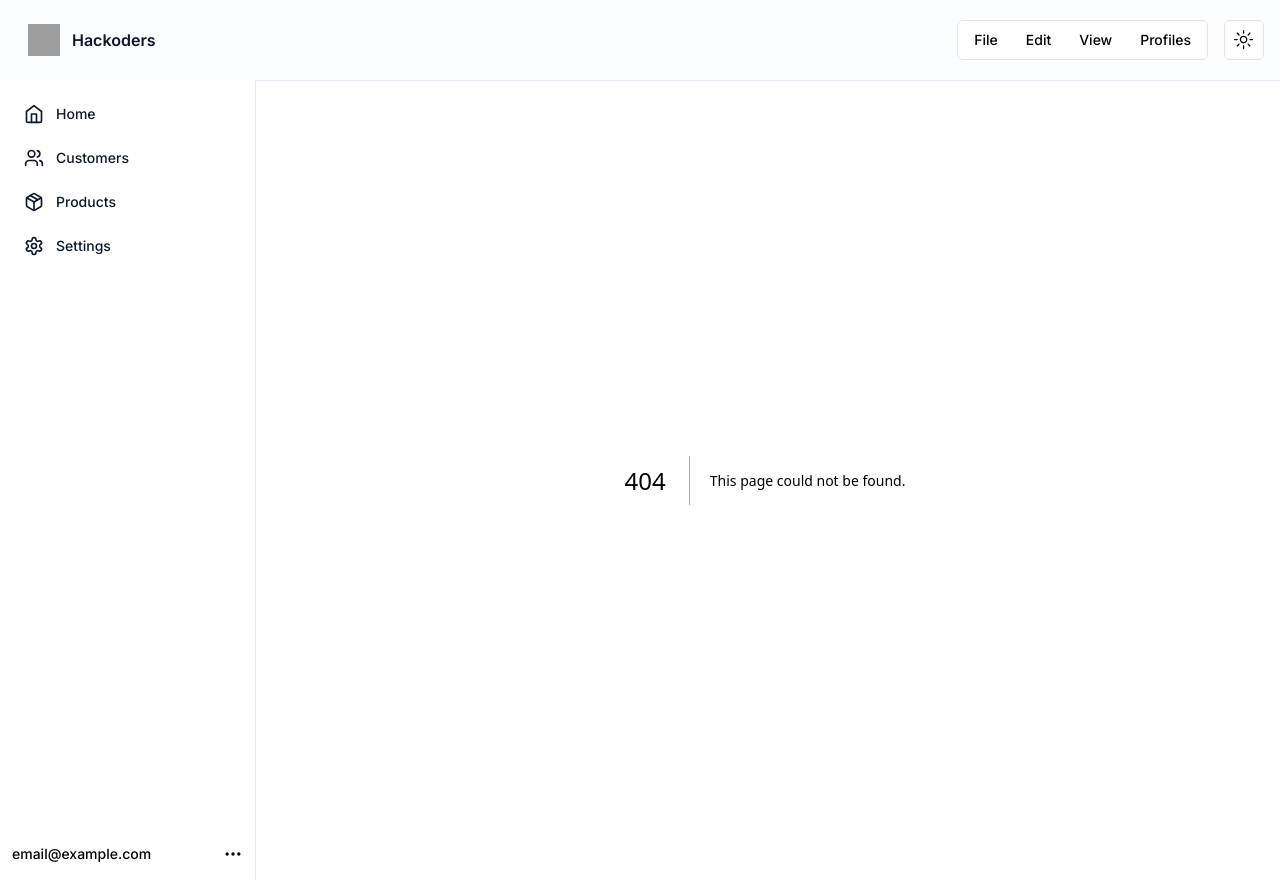
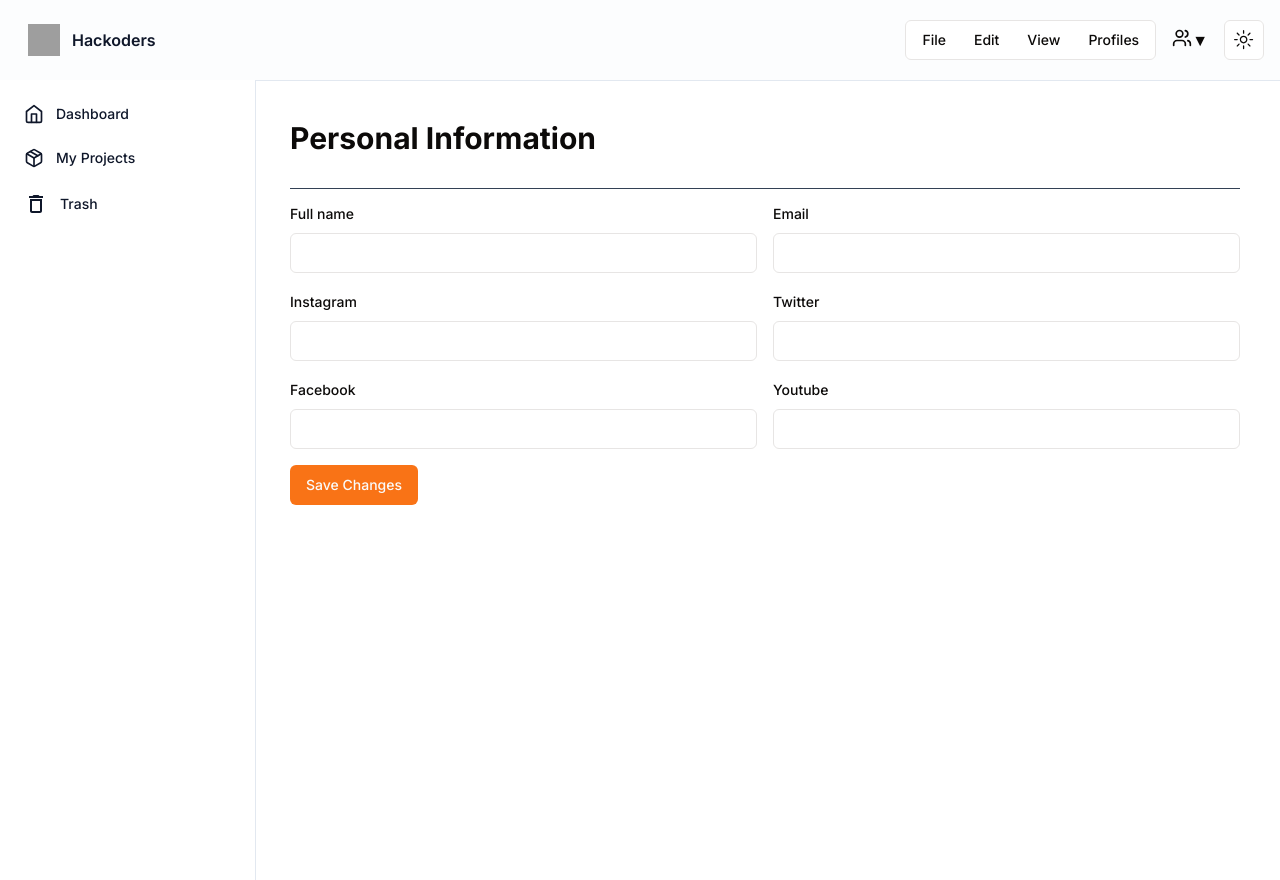
Before and after one commit to vaxad/BlitzAI, a Next.js app in the folder frontend/: page /profile in a window 1280 px wide. Before the commit this address had no page. After the commit the page ends 800 px from the top, so only its background shows below. Built offline with nearby package versions, Linux system fonts and the light colour scheme; grey boxes are pictures that could not be loaded.

Commit message:
profile done.

```diff
--- a/frontend/app/components/Login.jsx
+++ b/frontend/app/components/Login.jsx
@@ -13,7 +13,7 @@ export default function Login() {
   return (
     <Card className="w-fit ">
       <CardHeader className="space-y-1">
-        <CardTitle className="text-2xl font-bold">Login</CardTitle>
+        <CardTitle className="text-3xl font-bold">Login</CardTitle>
         <CardDescription>Enter your username and password to login to your account</CardDescription>
       </CardHeader>
       <CardContent>
@@ -37,7 +37,7 @@ export default function Login() {
               Remember me
             </Label>
           </div>
-          <Button className="w-full" type="submit">
+          <Button className="w-fit" type="submit">
             Login
           </Button>
         </div>
--- a/frontend/app/components/Navbar.jsx
+++ b/frontend/app/components/Navbar.jsx
@@ -13,6 +13,12 @@ import {
   MenubarSubTrigger,
   MenubarTrigger,
 } from "@/components/ui/menubar"
+import {
+  HoverCard,
+  HoverCardContent,
+  HoverCardTrigger,
+} from "@/components/ui/hover-card"
+
 import React from 'react'
 import SideNav from './SideNav'
 import { ModeToggle } from "@/components/ui/theme-toggle"
@@ -21,9 +27,9 @@ import Link from "next/link"
 export default function Navbar() {
   return (
     <div className=' fixed top-0 flex flex-row w-full px-4 py-4 gap-8 border-b border-slate-200 dark:border-slate-700 items-center justify-between dark:bg-transparent bg-slate-200 bg-clip-padding backdrop-filter backdrop-blur-md bg-opacity-10  '>
-        <SideNav/>
+      <SideNav />
       <Link href="/" className=" flex items-center rounded-lg px-3 py-2 text-slate-900 dark:text-white">
-      <img className=' w-8 h-8' src="https://img.icons8.com/ios-filled/50/ffffff/logo.png" alt="logo"/>
+        <img className=' w-8 h-8' src="https://img.icons8.com/ios-filled/50/ffffff/logo.png" alt="logo" />
         <span className="ml-3 text-base font-semibold">Hackoders</span>
       </Link>
       <div className=" flex flex-row gap-4 justify-center items-center w-fit">
@@ -111,10 +117,39 @@ export default function Navbar() {
               <MenubarItem inset>Edit...</MenubarItem>
               <MenubarSeparator />
               <MenubarItem inset>Add Profile...</MenubarItem>
+
+
             </MenubarContent>
           </MenubarMenu>
         </Menubar>
-    <ModeToggle/>
+        <HoverCard>
+          <HoverCardTrigger>
+            <div className="flex flex-row">
+              <svg xmlns="http://www.w3.org/2000/svg" className="h-5 w-5" width="24" height="24" aria-hidden="true" viewBox="0 0 24 24" fill="none" stroke="currentColor" strokeWidth="2" strokeLinecap="round" strokeLinejoin="round" >
+                <path d="M16 21v-2a4 4 0 0 0-4-4H6a4 4 0 0 0-4 4v2" />
+                <circle cx="9" cy="7" r="4" />
+                <path d="M22 21v-2a4 4 0 0 0-3-3.87" />
+                <path d="M16 3.13a4 4 0 0 1 0 7.75" />
+              </svg>
+              ▼
+            </div>
+
+          </HoverCardTrigger>
+          <HoverCardContent nopad >
+            <div className="flex flex-col gap-5 py-4">
+
+              <div className="px-4">Hii, Prinkal Doshi</div>
+              <div className=' border-b w-full flex border-slate-700'></div>
+              <div className="px-4">Profile</div>
+              <div className="px-4">Dashboard</div>
+              <div className="px-4">My Projects</div>
+              <div className="px-4">FAQ's</div>
+              <div className=' border-b w-full flex border-slate-700'></div>
+              <div className="px-4">Log Out</div>
+            </div>
+          </HoverCardContent>
+        </HoverCard>
+        <ModeToggle />
       </div>
     </div>
   )
--- a/frontend/app/components/SideNav.jsx
+++ b/frontend/app/components/SideNav.jsx
@@ -2,6 +2,7 @@
 import Link from 'next/link'
 import { usePathname } from 'next/navigation'
 import React, { useEffect } from 'react'
+import { MdDeleteOutline } from "react-icons/md";
 
 export default function SideNav() {
   const path = usePathname()
@@ -19,10 +20,10 @@ export default function SideNav() {
               <path d="m3 9 9-7 9 7v11a2 2 0 0 1-2 2H5a2 2 0 0 1-2-2z" />
               <polyline points="9 22 9 12 15 12 15 22" />
             </svg>
-            <span className="ml-3 flex-1 whitespace-nowrap">Home</span>
+            <span className="ml-3 flex-1 whitespace-nowrap">Dashboard</span>
           </Link>
         </li>
-        <li>
+        {/* <li>
           <Link href="/customers" className={`flex items-center rounded-lg px-3 py-2 text-slate-900 dark:text-white ${path.includes("customers")?" bg-primary hover:bg-orange-600":"hover:bg-slate-100  dark:hover:bg-slate-700"} `}>
             <svg xmlns="http://www.w3.org/2000/svg" className="h-5 w-5" width="24" height="24" aria-hidden="true" viewBox="0 0 24 24" fill="none" stroke="currentColor" strokeWidth="2" strokeLinecap="round" strokeLinejoin="round" >
               <path d="M16 21v-2a4 4 0 0 0-4-4H6a4 4 0 0 0-4 4v2" />
@@ -30,9 +31,9 @@ export default function SideNav() {
               <path d="M22 21v-2a4 4 0 0 0-3-3.87" />
               <path d="M16 3.13a4 4 0 0 1 0 7.75" />
             </svg>
-            <span className="ml-3 flex-1 whitespace-nowrap">Customers</span>
+            <span className="ml-3 flex-1 whitespace-nowrap">My Projects</span>
           </Link>
-        </li>
+        </li> */}
         <li>
           <Link href="/products" className={`flex items-center rounded-lg px-3 py-2 text-slate-900 dark:text-white ${path.includes("products")?" bg-primary hover:bg-orange-600":"hover:bg-slate-100  dark:hover:bg-slate-700"} `}>
             <svg xmlns="http://www.w3.org/2000/svg" className="h-5 w-5" width="24" height="24" aria-hidden="true" viewBox="0 0 24 24" fill="none" stroke="currentColor" strokeWidth="2" strokeLinecap="round" strokeLinejoin="round" >
@@ -41,27 +42,19 @@ export default function SideNav() {
               <polyline points="3.29 7 12 12 20.71 7" />
               <line x1="12" x2="12" y1="22" y2="12" />
             </svg>
-            <span className="ml-3 flex-1 whitespace-nowrap">Products</span>
+            <span className="ml-3 flex-1 whitespace-nowrap">My Projects</span>
           </Link>
         </li>
         <li>
           <a href="#" className={`flex items-center rounded-lg px-3 py-2 text-slate-900 dark:text-white ${path.includes("settings")?" bg-primary hover:bg-orange-600":"hover:bg-slate-100  dark:hover:bg-slate-700"} `}>
-            <svg xmlns="http://www.w3.org/2000/svg" className="h-5 w-5" width="24" height="24" aria-hidden="true" viewBox="0 0 24 24" fill="none" stroke="currentColor" strokeWidth="2" strokeLinecap="round" strokeLinejoin="round" >
-              <path d="M12.22 2h-.44a2 2 0 0 0-2 2v.18a2 2 0 0 1-1 1.73l-.43.25a2 2 0 0 1-2 0l-.15-.08a2 2 0 0 0-2.73.73l-.22.38a2 2 0 0 0 .73 2.73l.15.1a2 2 0 0 1 1 1.72v.51a2 2 0 0 1-1 1.74l-.15.09a2 2 0 0 0-.73 2.73l.22.38a2 2 0 0 0 2.73.73l.15-.08a2 2 0 0 1 2 0l.43.25a2 2 0 0 1 1 1.73V20a2 2 0 0 0 2 2h.44a2 2 0 0 0 2-2v-.18a2 2 0 0 1 1-1.73l.43-.25a2 2 0 0 1 2 0l.15.08a2 2 0 0 0 2.73-.73l.22-.39a2 2 0 0 0-.73-2.73l-.15-.08a2 2 0 0 1-1-1.74v-.5a2 2 0 0 1 1-1.74l.15-.09a2 2 0 0 0 .73-2.73l-.22-.38a2 2 0 0 0-2.73-.73l-.15.08a2 2 0 0 1-2 0l-.43-.25a2 2 0 0 1-1-1.73V4a2 2 0 0 0-2-2z" />
-              <circle cx="12" cy="12" r="3" />
-            </svg>
-            <span className="ml-3 flex-1 whitespace-nowrap">Settings</span>
+        <MdDeleteOutline className='h-6 w-6'/>
+
+            <span className="ml-3 flex-1 whitespace-nowrap">Trash</span>
           </a>
         </li>
       </ul>
       <div className="mt-auto flex">
         <div className="flex w-full justify-between">
-          <span className="text-sm font-medium text-black dark:text-white">email@example.com</span>
-          <svg xmlns="http://www.w3.org/2000/svg" width="24" height="24" viewBox="0 0 24 24" aria-roledescription="more menu" fill="none" stroke="currentColor" strokeWidth="2" className="h-5 w-5 text-black dark:text-white" strokeLinecap="round" strokeLinejoin="round" >
-            <circle cx="12" cy="12" r="1" />
-            <circle cx="19" cy="12" r="1" />
-            <circle cx="5" cy="12" r="1" />
-          </svg>
         </div>
       </div>
     </div>
--- a/frontend/app/components/SignUp.jsx
+++ b/frontend/app/components/SignUp.jsx
@@ -10,8 +10,8 @@ export default function SignUp() {
       <Card>
         <CardContent>
           <div className="space-y-4 w-[60vh]">
-            <div className="space-y-2">
-              <h2 className="text-3xl py-2 pt-4 font-bold">Sign Up</h2>
+            <div className="space-y-1">
+              <h2 className="text-3xl y-2 pt-5 font-bold">Sign Up</h2>
               <p className="text-zinc-500 dark:text-zinc-400">
                Enter your details to Sign in.
               </p>
--- /dev/null
+++ b/frontend/app/profile/page.jsx
@@ -0,0 +1,48 @@
+import React from 'react'
+import { Label } from "@/components/ui/label"
+import { Input } from "@/components/ui/input"
+import { Button } from "@/components/ui/button"
+export default function profile() {
+    return (
+        <div className='flex flex-col py-10 px-10 '>
+
+            <div className='text-3xl font-bold'>Personal Information</div>
+            <div className='py-4 border-b w-full flex border-slate-700'></div>
+            <div className="space-y-4 py-3">
+                <div className="grid grid-cols-2 gap-4">
+                    <div className="space-y-2">
+                        <Label htmlFor="first-name">Full name</Label>
+                        <Input id="first-name" />
+                    </div>
+                    <div className="space-y-2">
+                        <Label htmlFor="last-name">Email</Label>
+                        <Input id="last-name"  />
+                    </div>
+                </div>
+                <div className="grid grid-cols-2 gap-4">
+                    <div className="space-y-2">
+                        <Label htmlFor="first-name">Instagram</Label>
+                        <Input id="first-name" />
+                    </div>
+                    <div className="space-y-2">
+                        <Label htmlFor="last-name">Twitter</Label>
+                        <Input id="last-name"  />
+                    </div>
+                </div>
+                <div className="grid grid-cols-2 gap-4">
+                    <div className="space-y-2">
+                        <Label htmlFor="first-name">Facebook</Label>
+                        <Input id="first-name" />
+                    </div>
+                    <div className="space-y-2">
+                        <Label htmlFor="last-name">Youtube</Label>
+                        <Input id="last-name"  />
+                    </div>
+                </div>
+                <Button className="w-fit" type="submit">
+            Save Changes
+          </Button>
+            </div>
+        </div>
+    )
+}
--- /dev/null
+++ b/frontend/components/ui/hover-card.jsx
@@ -0,0 +1,25 @@
+"use client"
+
+import * as React from "react"
+import * as HoverCardPrimitive from "@radix-ui/react-hover-card"
+
+import { cn } from "@/lib/utils"
+
+const HoverCard = HoverCardPrimitive.Root
+
+const HoverCardTrigger = HoverCardPrimitive.Trigger
+
+const HoverCardContent = React.forwardRef(({ className, align = "center", nopad, sideOffset = 4, ...props }, ref) => (
+  <HoverCardPrimitive.Content
+    ref={ref}
+    align={align}
+    sideOffset={sideOffset}
+    className={cn(
+      `z-50 w-64 rounded-md border bg-popover ${nopad ? "p-0" : "p-4"} text-popover-foreground shadow-md outline-none data-[state=open]:animate-in data-[state=closed]:animate-out data-[state=closed]:fade-out-0 data-[state=open]:fade-in-0 data-[state=closed]:zoom-out-95 data-[state=open]:zoom-in-95 data-[side=bottom]:slide-in-from-top-2 data-[side=left]:slide-in-from-right-2 data-[side=right]:slide-in-from-left-2 data-[side=top]:slide-in-from-bottom-2`,
+      className
+    )}
+    {...props} />
+))
+HoverCardContent.displayName = HoverCardPrimitive.Content.displayName
+
+export { HoverCard, HoverCardTrigger, HoverCardContent }
--- a/frontend/package.json
+++ b/frontend/package.json
@@ -14,6 +14,7 @@
     "@radix-ui/react-checkbox": "^1.0.4",
     "@radix-ui/react-dialog": "^1.0.5",
     "@radix-ui/react-dropdown-menu": "^2.0.6",
+    "@radix-ui/react-hover-card": "^1.0.7",
     "@radix-ui/react-icons": "^1.3.0",
     "@radix-ui/react-label": "^2.0.2",
     "@radix-ui/react-menubar": "^1.0.4",
@@ -29,6 +30,7 @@
     "next-themes": "^0.2.1",
     "react": "^18",
     "react-dom": "^18",
+    "react-icons": "^5.0.1",
     "tailwind-merge": "^2.2.1",
     "tailwindcss-animate": "^1.0.7",
     "zustand": "^4.5.0"
```
Also changed, not shown: frontend/app/components/auth.jsx (deleted, +0 -7 lines), 1 other file (tests, documents, lock files or other folders). Lines whose indentation alone changed are shown as unchanged.
